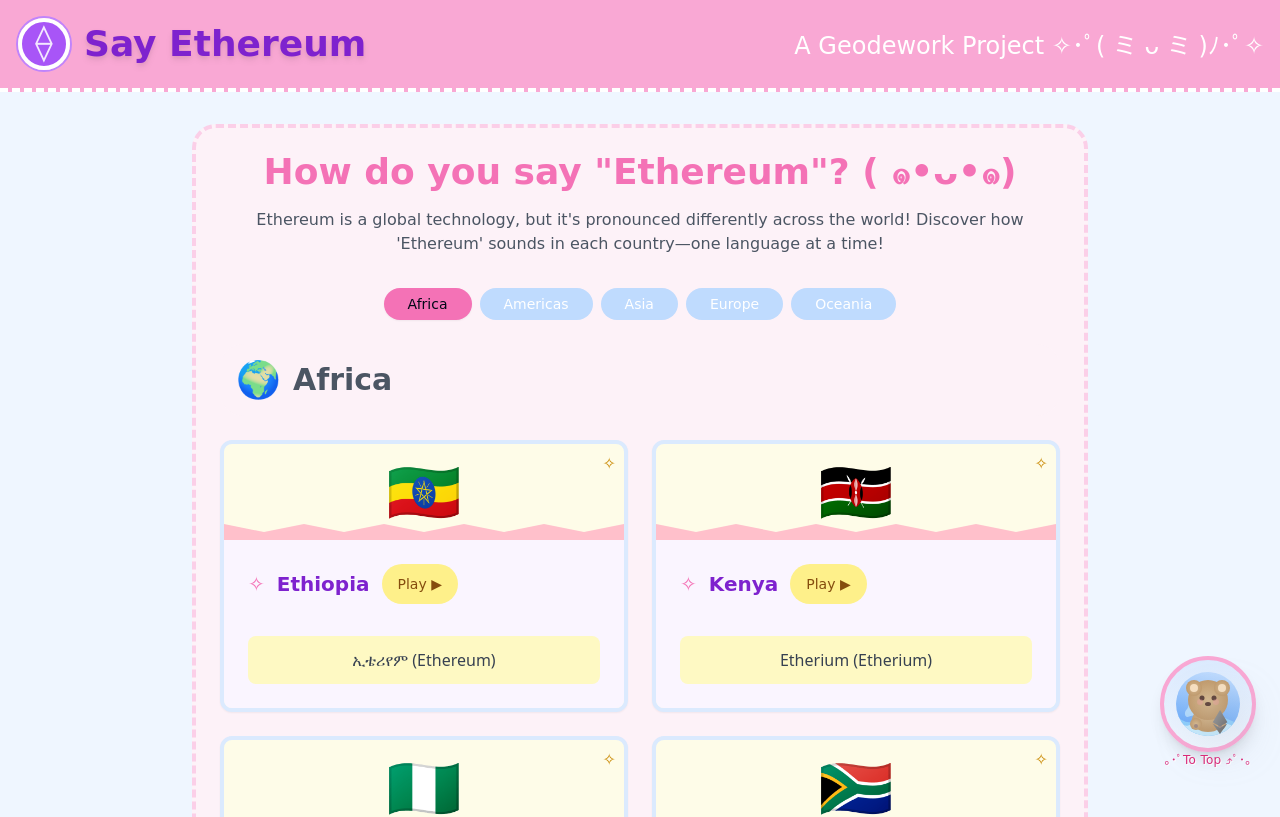
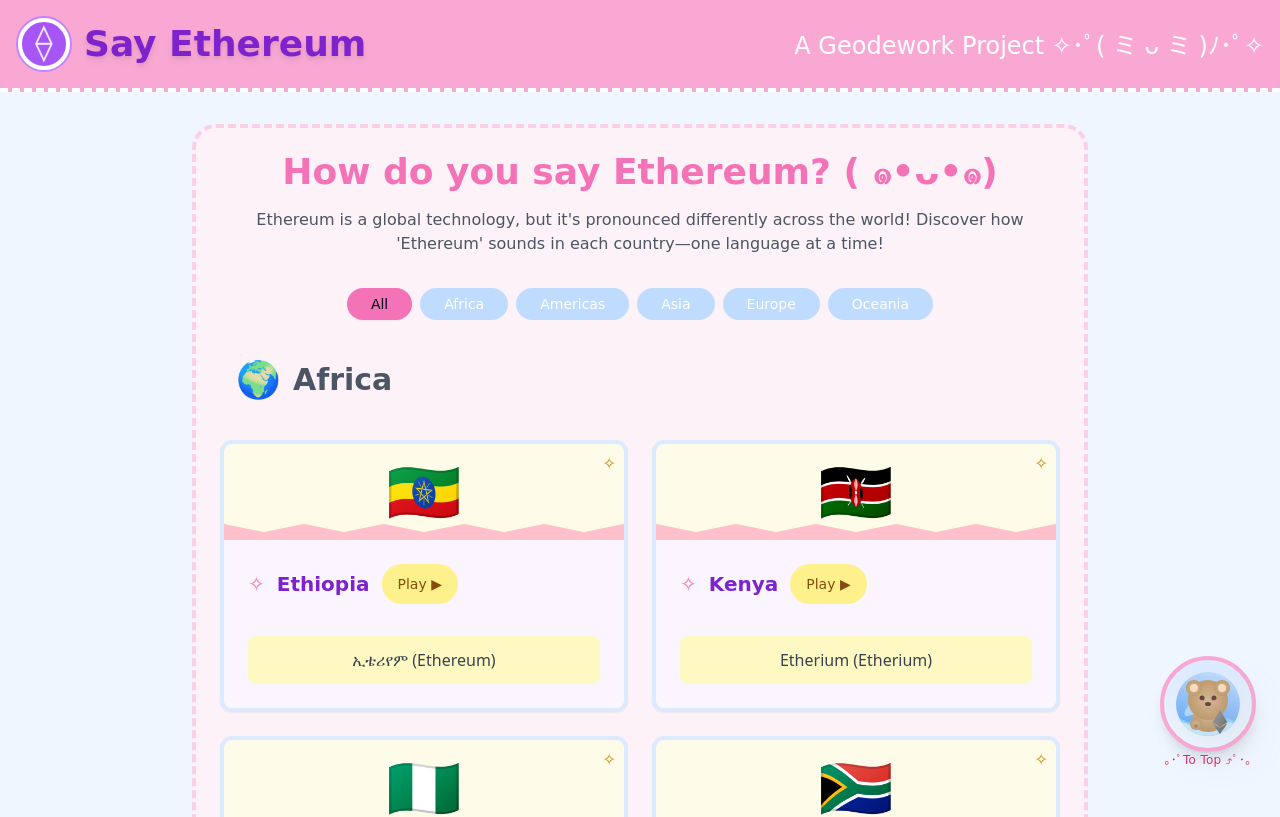
Before and after one commit to geodework/say-ethereum, a Next.js app: page / in a window 1280 px wide. Shown: the top 817 px of the page. Built offline with nearby package versions, Linux system fonts and the light colour scheme.

Commit message:
refactor Home page layout with MainHeader and MainBody components, update continent handling in Tabs

```diff
--- a/app/page.tsx
+++ b/app/page.tsx
@@ -1,57 +1,35 @@
 import { Tabs, TabsContent } from "@/components/ui/tabs"
-import CountryCard from "@/components/country-card"
 import EthereumBearButton from "@/components/ethereum-bear-button"
 import countryData, { globe } from "@/data/country"
-import { setData } from "@/lib/data-setter"
+import { getContinentsViews, setData } from "@/lib/data-setter"
 import Continents from "@/components/continents"
 import { generateMetadata } from "@/lib/metadata"
 import { Metadata } from "next"
 import MainWrapper from "@/components/MainWrapper"
 import { EPage } from "@/lib/constant"
+import MainHeader from "@/components/MainHeader"
+import { MainBody } from "@/components/MainBody"
 
 export const metadata: Metadata = generateMetadata({
-  params: { pageType: EPage.Home },
+  params: { pageType: EPage.Home, continent: "" },
 })
 
 const geoData = setData(countryData)
-const primaryContinent = Object.keys(geoData)[0]
+
+const continentsViews = getContinentsViews(geoData)
 
 export default function Home() {
   return (
     <MainWrapper>
-      <div className="text-center mb-8">
-        <h1 className="text-3xl md:text-4xl font-bold text-pink-400 mb-4 font-comic">
-          How do you say &quot;Ethereum&quot;? ( ๑•ᴗ•๑)
-        </h1>
-        <p className="text-gray-600 max-w-3xl mx-auto font-comic">
-          Ethereum is a global technology, but it&apos;s pronounced differently
-          across the world! Discover how &apos;Ethereum&apos; sounds in each
-          country&mdash;one language at a time!
-        </p>
-      </div>
-
-      <Tabs defaultValue={primaryContinent} className="w-full">
-        <Continents continents={Object.keys(geoData)} />
+      <MainHeader continent="" />
+      <Tabs defaultValue={continentsViews[0].label} className="w-full">
+        <Continents continents={getContinentsViews(geoData)} />
         {Object.entries(geoData).map(([continent, countries]) => (
-          <TabsContent key={continent} value={continent}>
-            <section>
-              <header className="flex items-center gap-3 bg-pink-50 border-blue-200 rounded-3xl mt-8 sm:mt-6 sm:p-4 md:p-4">
-                <div className="text-4xl rounded-full overflow-hidden">
-                  {globe[continent]}
-                </div>
-                <h3 className="text-2xl md:text-3xl font-bold text-gray-600">
-                  {continent.charAt(0).toUpperCase() + continent.slice(1)}
-                </h3>
-              </header>
-              <div className="mt-4 md:mt-6">
-                <div className="grid md:grid-cols-2 gap-6">
-                  {countries.map((geodata) => (
-                    <CountryCard geodata={geodata} key={geodata.country} />
-                  ))}
-                </div>
-              </div>
-            </section>
-          </TabsContent>
+          <MainBody
+            key={continent}
+            continent={continent}
+            countries={countries}
+          />
         ))}
       </Tabs>
       <EthereumBearButton />
--- /dev/null
+++ b/components/MainBody.tsx
@@ -0,0 +1,31 @@
+import { globe, TCountryRequieredData } from "@/data/country"
+import CountryCard from "@/components/country-card"
+import { capitalizeString } from "@/lib/utils"
+
+export function MainBody({
+  continent,
+  countries,
+}: {
+  continent: string
+  countries: TCountryRequieredData[]
+}) {
+  return (
+    <section>
+      <header className="flex items-center gap-3 bg-pink-50 border-blue-200 rounded-3xl mt-8 sm:mt-6 sm:p-4 md:p-4">
+        <div className="text-4xl rounded-full overflow-hidden">
+          {globe[continent]}
+        </div>
+        <h3 className="text-2xl md:text-3xl font-bold text-gray-600">
+          {capitalizeString(continent)}
+        </h3>
+      </header>
+      <div className="mt-4 md:mt-6">
+        <div className="grid md:grid-cols-2 gap-6">
+          {countries.map((geodata) => (
+            <CountryCard geodata={geodata} key={geodata.country} />
+          ))}
+        </div>
+      </div>
+    </section>
+  )
+}
--- /dev/null
+++ b/components/MainHeader.tsx
@@ -0,0 +1,22 @@
+import { capitalizeString } from "@/lib/utils"
+
+export default function MainHeader({ continent }: { continent: string }) {
+  const continentLabel = capitalizeString(continent)
+  return (
+    <div className="text-center mb-8">
+      <h1
+        className="text-3xl md:text-4xl font-bold text-pink-400 mb-4 font-comic"
+        dangerouslySetInnerHTML={{
+          __html: continentLabel
+            ? `How do you say ${"Ethereum"} in ${continentLabel}?<br />( ๑•ᴗ•๑)`
+            : `How do you say ${"Ethereum"}? ( ๑•ᴗ•๑)`,
+        }}
+      />
+      <p className="text-gray-600 max-w-3xl mx-auto font-comic">
+        Ethereum is a global technology, but it's pronounced differently across
+        the world! Discover how 'Ethereum' sounds in{" "}
+        {continentLabel || "each country"}—one language at a time!
+      </p>
+    </div>
+  )
+}
--- a/components/continents.tsx
+++ b/components/continents.tsx
@@ -1,20 +1,27 @@
+"use client"
+
 import { TabsList, TabsTrigger } from "@/components/ui/tabs"
+import { useRouter } from "next/navigation"
+import { IContinentViews } from "@/lib/data-setter"
 
-interface ContinentProps {
-  continents: string[]
-}
+export default function Continents({
+  continents,
+}: {
+  continents: IContinentViews[]
+}) {
+  const router = useRouter()
 
-export default function Continents({ continents }: ContinentProps) {
   return (
     <div>
       <TabsList className="flex flex-wrap justify-center gap-2 bg-transparent max-w-full">
         {continents.map((continent) => (
           <TabsTrigger
-            key={continent}
-            value={continent}
+            key={continent.label}
+            value={continent.label}
+            onClick={() => router.push(`/${continent.slug}`, { scroll: false })}
             className="bg-blue-200 hover:bg-pink-400 text-white rounded-full px-6 data-[state=active]:bg-pink-400 capitalize"
           >
-            {continent}
+            {continent.label}
           </TabsTrigger>
         ))}
       </TabsList>
```
